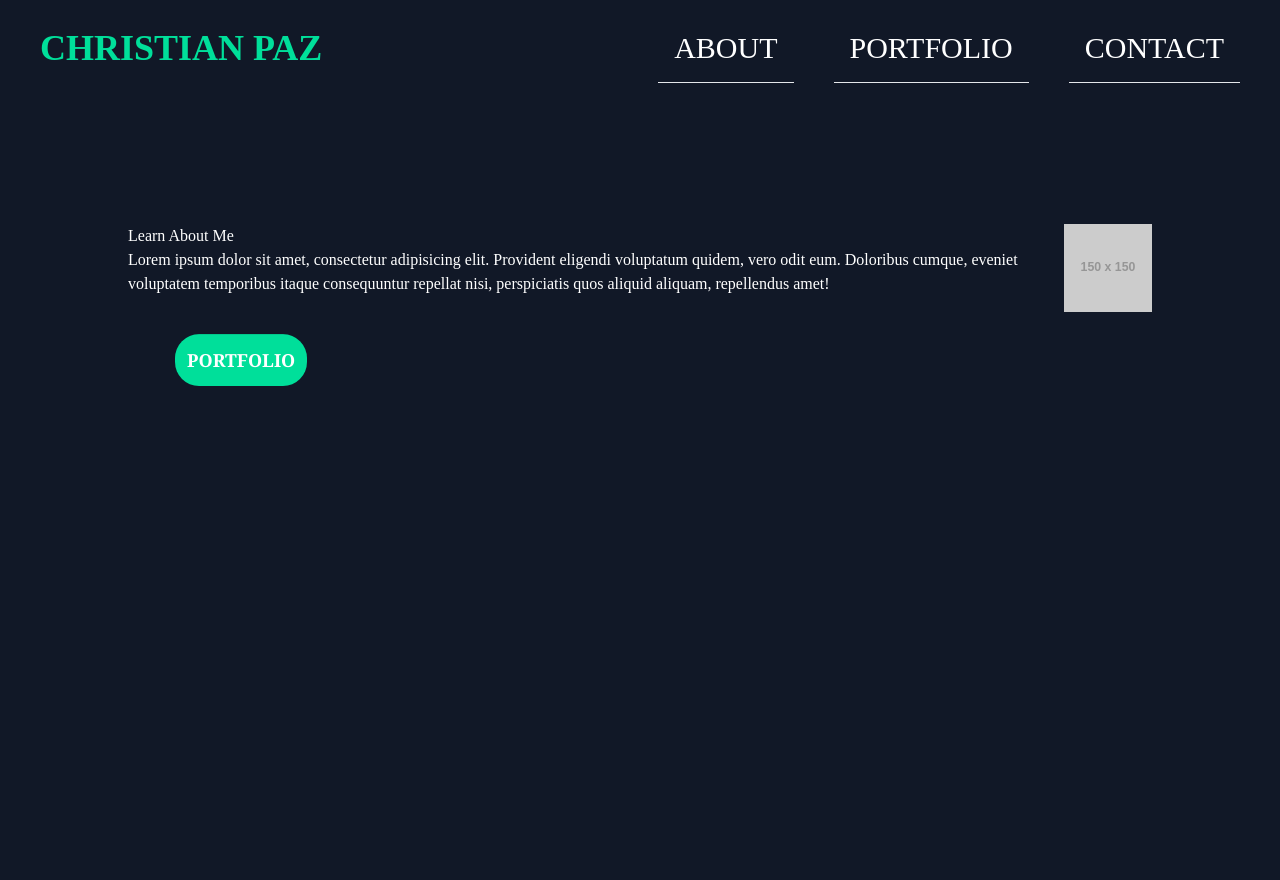
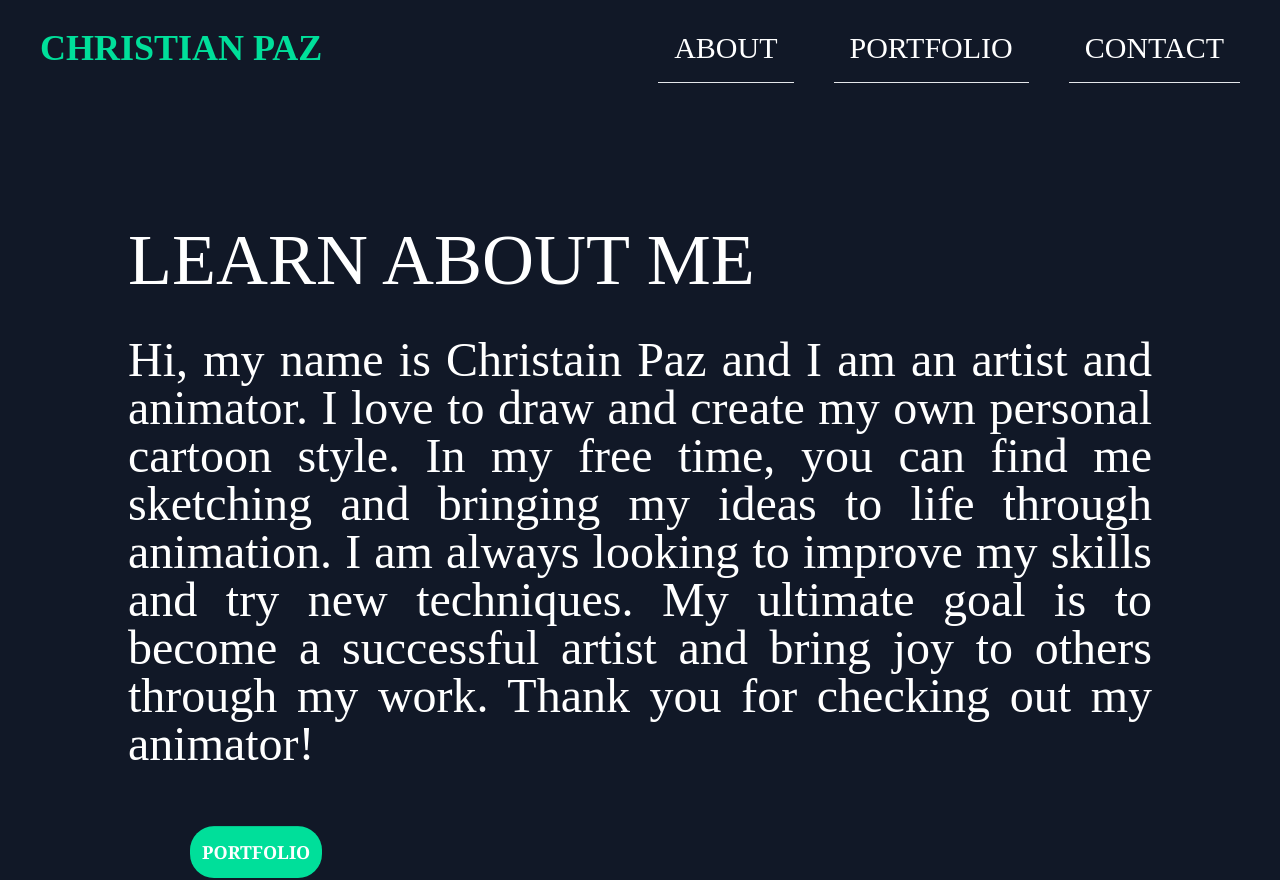
Before and after one commit to jashansingh303/ChristainPazPortfolioWebsite, a Next.js app: page /components/aboutHero in a window 1280 px wide. Before the commit the page ends 800 px from the top, so only its background shows below. Built offline with nearby package versions, Linux system fonts and the light colour scheme.

Commit message:
build commit

```diff
--- a/pages/components/aboutHero.jsx
+++ b/pages/components/aboutHero.jsx
@@ -11,17 +11,21 @@ function AboutHero(){
             <NavBar/>
             <div className="lg:max-w-[80%] mx-auto pt-[10%] sm:max-w-[85%] md:max-w-[85%] max-w-[80%] flex flex-row">
                 <div>
-                    <h1>Learn About Me</h1>
-                    <p className="pb-10">Lorem ipsum dolor sit amet, consectetur adipisicing elit. Provident eligendi voluptatum quidem, vero odit eum. Doloribus cumque, eveniet voluptatem temporibus itaque consequuntur repellat nisi, perspiciatis quos aliquid aliquam, repellendus amet!</p>
+                    <h1 className="uppercase text-3xl mb-5 lg:text-7xl lg:mb-10">Learn About Me</h1>
+                    <p className="pb-10 text-justify text-xl lg:text-5xl lg:mb-5">Hi, my name is Christain Paz and I am an artist and animator. I love to draw and create my own personal cartoon style. In my free time, you can find me sketching and bringing my ideas to life through animation. I am always looking to improve my skills and try new techniques. My ultimate goal is to become a successful artist and bring joy to others through my work. Thank you for checking out my animator!</p>
                 </div>
-                <div>
+                {/* <div>
                     <img src="https://via.placeholder.com/150" height="200%" width="200%"/>
-                </div>
+                </div> */}
 
             </div>
 
-            <button onClick={() => router.push('./')} className={nav ? "bg-gray-900" : "lg:text-lg md:text-md sm:text-sm text-xs sm:p-3 bg-[#00df9a] rounded-3xl my-auto p-2 font-bold animate-bounce font-serif lg:ml-[175px] md:ml-[75px] sm:ml-[55px] ml-[50px]"}>PORTFOLIO
-            </button>
+            <div>
+                <button onClick={() => router.push('./')}
+                className={nav ? "bg-gray-900" : "lg:text-lg md:text-md sm:text-sm text-xs sm:p-3 bg-[#00df9a] rounded-3xl my-auto p-2 font-bold animate-bounce font-serif lg:ml-[190px] md:ml-[75px] ml-[40px] ml-[50px] mx-auto"}>PORTFOLIO
+                </button>
+            </div>
+
         </div>
 
     )
--- a/pages/portfolio.js
+++ b/pages/portfolio.js
@@ -23,7 +23,7 @@ const images = [
 
 const size_definitions = {
 "large": "h-full object-cover col-span-2 row-span-2 lg:py-0 py-2 cursor-pointer",
-"small": "h-full object-cover lg:py-0 py-2 cursor-pointer"
+"small": "h-full object-cover lg:py-0 py-2 cursor-pointer   "
 }
 
 function Portfolio(){
```
